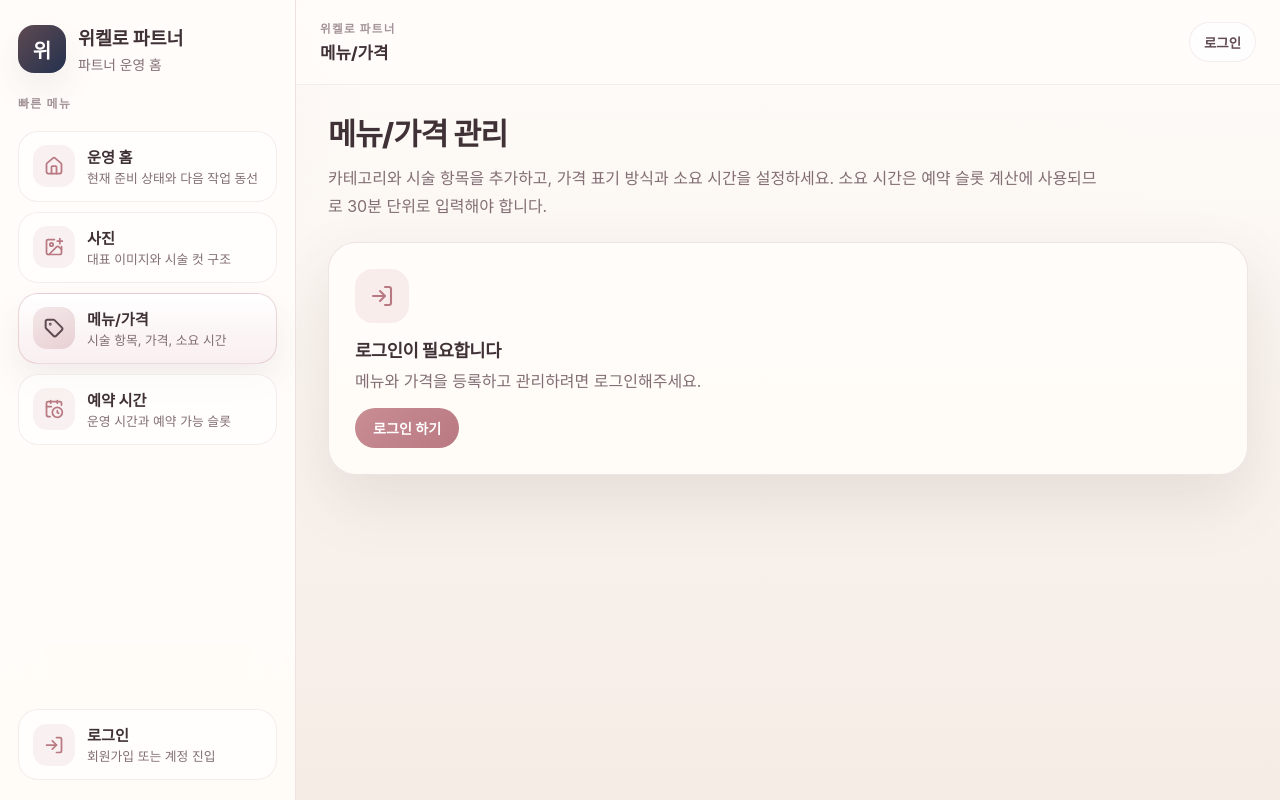
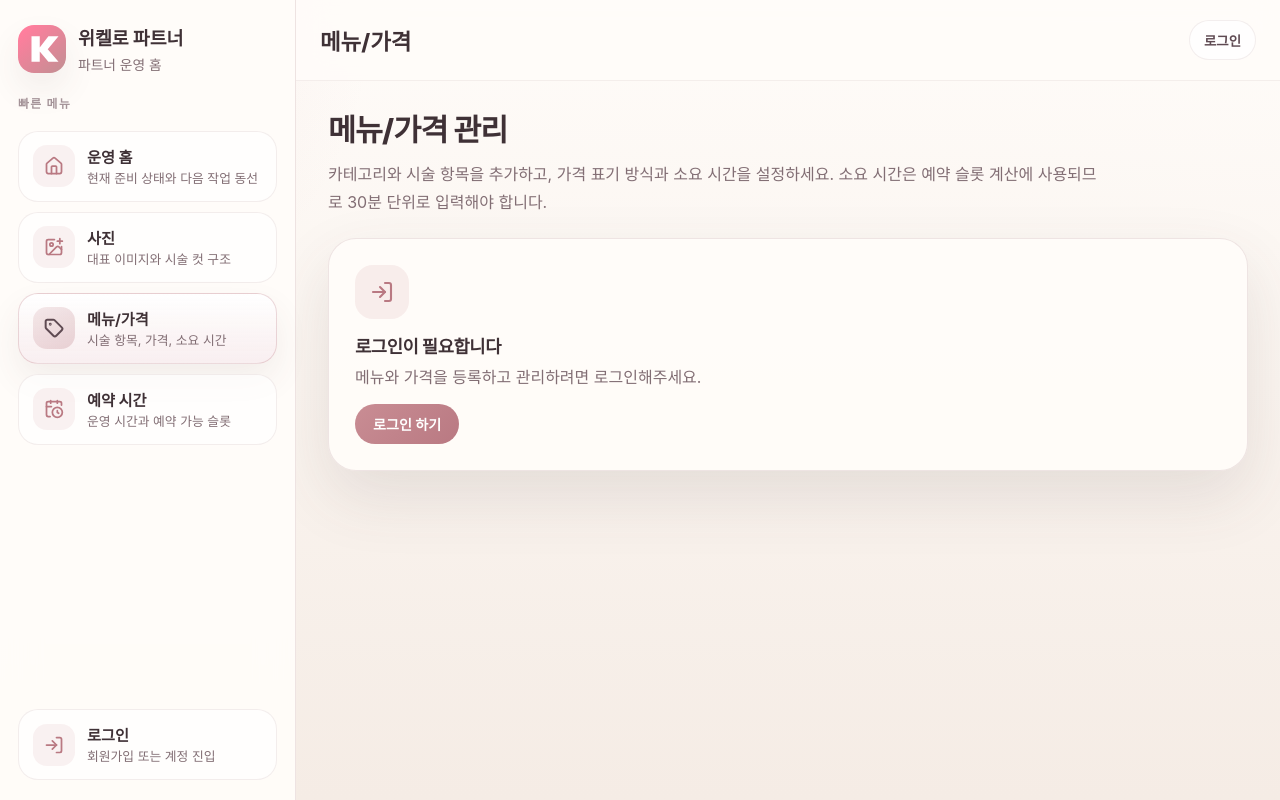
Before and after one commit to hotsix6kello/kello-partner, a Next.js app: page /menus in a window 1280 px wide. Built offline with nearby package versions, Linux system fonts and the light colour scheme; no server answers.

Commit message:
feat: refresh partner portal header branding
Swap the sidebar brand mark for the K logomark, enlarge the page
title now that the eyebrow label is removed, and let the intro
description wrap more naturally.

```diff
--- /dev/null
+++ b/src/app/(portal)/BrandMark.tsx
@@ -0,0 +1,23 @@
+export default function BrandMark({ className }: { className?: string }) {
+  return (
+    <svg
+      className={className}
+      viewBox="0 0 64 64"
+      fill="none"
+      xmlns="http://www.w3.org/2000/svg"
+      aria-hidden="true"
+    >
+      <rect width="64" height="64" rx="18" fill="url(#brandMarkGradient)" />
+      <path
+        d="M18 15H29V29.95L40.55 15H54L39.65 32.18L54 49H40.52L29 35.31V49H18V15Z"
+        fill="white"
+      />
+      <defs>
+        <linearGradient id="brandMarkGradient" x1="9.5" y1="7" x2="55.5" y2="58" gradientUnits="userSpaceOnUse">
+          <stop stopColor="#FF7E9D" />
+          <stop offset="1" stopColor="#C98D94" />
+        </linearGradient>
+      </defs>
+    </svg>
+  );
+}
--- a/src/app/(portal)/PortalShell.tsx
+++ b/src/app/(portal)/PortalShell.tsx
@@ -6,6 +6,7 @@ import { useEffect, useState } from "react";
 import { usePathname } from "next/navigation";
 import { signOutAction } from "./actions";
 import { getCurrentSection, isActivePath, loginNavItem, logoutNavItem, portalNavItems } from "./portalNavigation";
+import BrandMark from "./BrandMark";
 import styles from "./portal.module.css";
 
 export default function PortalShell({
@@ -67,7 +68,7 @@ export default function PortalShell({
       <aside className={`${styles.sidebar} ${sidebarOpen ? styles.sidebarOpen : ""}`}>
         <div className={styles.sidebarPanel}>
           <Link href="/dashboard" className={styles.brand}>
-            <span className={styles.brandMark}>위</span>
+            <BrandMark className={styles.brandMark} />
             <span className={styles.brandCopy}>
               <strong className={styles.brandTitle}>위켈로 파트너</strong>
               <span className={styles.brandSubtitle}>파트너 운영 홈</span>
@@ -139,7 +140,6 @@ export default function PortalShell({
               <Menu size={20} strokeWidth={2.2} />
             </button>
             <div className={styles.headerCopy}>
-              <span className={styles.headerEyebrow}>위켈로 파트너</span>
               <h1 className={styles.headerTitle}>{currentSection.label}</h1>
             </div>
           </div>
--- a/src/app/(portal)/portal.module.css
+++ b/src/app/(portal)/portal.module.css
@@ -55,14 +55,8 @@
 .brandMark {
   width: 48px;
   height: 48px;
+  flex-shrink: 0;
   border-radius: 16px;
-  display: inline-flex;
-  align-items: center;
-  justify-content: center;
-  background: linear-gradient(135deg, var(--color-plum), #24314e);
-  color: #fff;
-  font-size: 1.25rem;
-  font-weight: 800;
   box-shadow: var(--shadow-soft);
 }
 
@@ -204,16 +198,8 @@
   gap: 4px;
 }
 
-.headerEyebrow {
-  color: var(--color-muted-soft);
-  font-size: 0.72rem;
-  font-weight: 800;
-  letter-spacing: 0.12em;
-  text-transform: uppercase;
-}
-
 .headerTitle {
-  font-size: 1.05rem;
+  font-size: 1.4rem;
   font-weight: 800;
   white-space: nowrap;
   overflow: hidden;
@@ -432,6 +418,7 @@
   font-size: 1rem;
   line-height: 1.75;
   color: var(--color-muted);
+  text-wrap: pretty;
 }
 
 .dashboardGrid {
```
